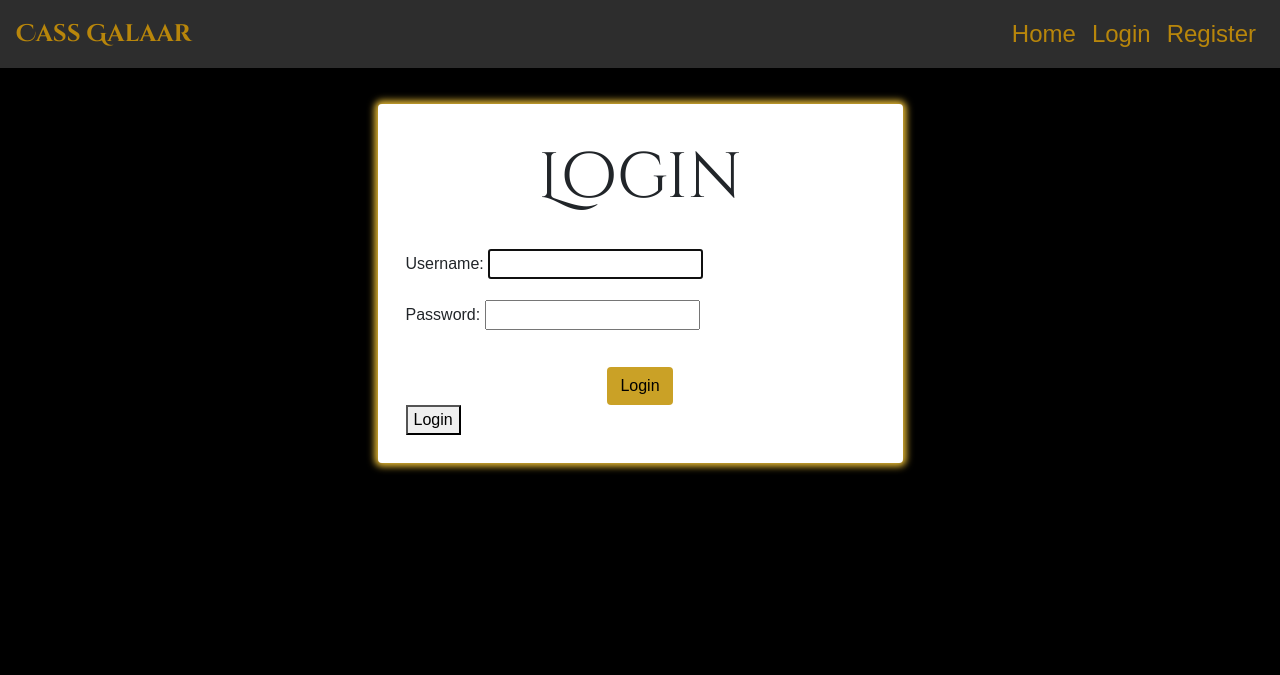
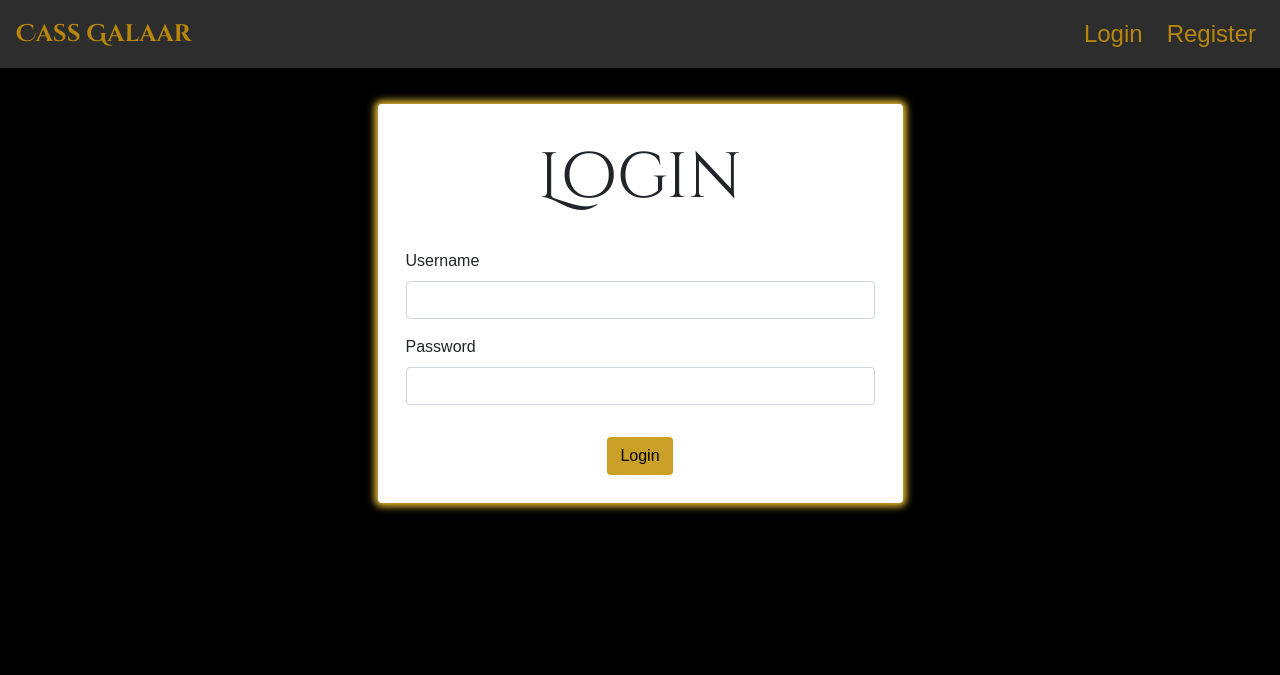
Before and after one commit to david-walters/final-project-code-institute, a Django app: page /login/ in a window 1280 px wide. Shown: the top 675 px of the page. Run offline with Django 5.2, Linux system fonts and the light colour scheme; some libraries are stand-ins or nearby versions.

Commit message:
Make the register and login form tidy and styled nicely using bootstrap form styles. In the base file, add an ancor tag in the header to edit the delivery_address, and make the home page only accessible to registered users.

```diff
--- a/shop/templates/base.html
+++ b/shop/templates/base.html
@@ -35,23 +35,29 @@
                 aria-controls="navbarNav" aria-expanded="false" aria-label="Toggle navigation">
                 <span class="navbar-toggler-icon">—<br>—<br>—</span>
             </button>
+
             <div class="collapse navbar-collapse" id="navbarNav">
                 <div class="navbar-nav ml-auto">
-                    <a class="nav-item nav-link {% if request.path == '/' %}active{% endif %}" href="{% url 'index' %}">
+                    {% if user.is_authenticated %}
+                    <a class="nav-item nav-link ml-2 {% if request.path == '/edit_delivery_address/' %}active{% endif %}"
+                        href="{% url 'edit_delivery_address' %}">
+                        Delivery-Address
+                    </a>
+                    <a class="nav-item nav-link ml-2 {% if request.path == '/' %}active{% endif %}"
+                        href="{% url 'index' %}">
                         Home {% if request.path == '/' %}<span class="sr-only">(current)</span>{% endif %}
                     </a>
-                    {% if user.is_authenticated %}
                     <form method="POST" action="{% url 'logout' %}" class="form-inline">
                         {% csrf_token %}
-                        <button type="submit" class="btn gold-2">Logout</button>
+                        <button type="submit" class="btn p-0 ml-2 gold-2">Logout</button>
                     </form>
-                    <a class="form-inline mr-3" href="{% url 'cart' %}"><i class="bi bi-cart"></i></a>
+                    <a class="form-inline ml-2 mr-3" href="{% url 'cart' %}"><i class="bi bi-cart"></i></a>
                     {% else %}
-                    <a class="nav-item nav-link {% if request.path == '/login/' %}active{% endif %}"
+                    <a class="nav-item nav-link ml-2 {% if request.path == '/login/' %}active{% endif %}"
                         href="{% url 'login' %}">
                         Login
                     </a>
-                    <a class="nav-item nav-link {% if request.path == '/register/' %}active{% endif %}"
+                    <a class="nav-item nav-link ml-2 {% if request.path == '/register/' %}active{% endif %}"
                         href="{% url 'register' %}">
                         Register
                     </a>
--- a/shop/templates/login.html
+++ b/shop/templates/login.html
@@ -3,8 +3,6 @@
 {% block title %}
 Login Page
 {% endblock %}
-
-
 
 {% block content %}
 {% if messages %}
@@ -31,11 +29,22 @@ Login Page
                         </div>
                         <form method="POST" class="form p-2">
                             {% csrf_token %}
-                            {{ form.as_p }}
+
+                            <div class="form-group">
+                                <label for="{{ form.username.id_for_label }}">Username</label>
+                                <input type="text" name="username" class="form-control"
+                                    id="{{ form.username.id_for_label }}">
+                            </div>
+
+                            <div class="form-group">
+                                <label for="{{ form.password.id_for_label }}">Password</label>
+                                <input type="password" name="password" class="form-control"
+                                    id="{{ form.password.id_for_label }}">
+                            </div>
+
                             <div class="d-flex justify-content-center">
                                 <button class="btn btn-gold mt-3" type="submit">Login</button>
                             </div>
-                            <button type="submit">Login</button>
                         </form>
                     </div>
                 </div>
```
Also changed, not shown: shop/templates/register.html (+48 -14 lines).
